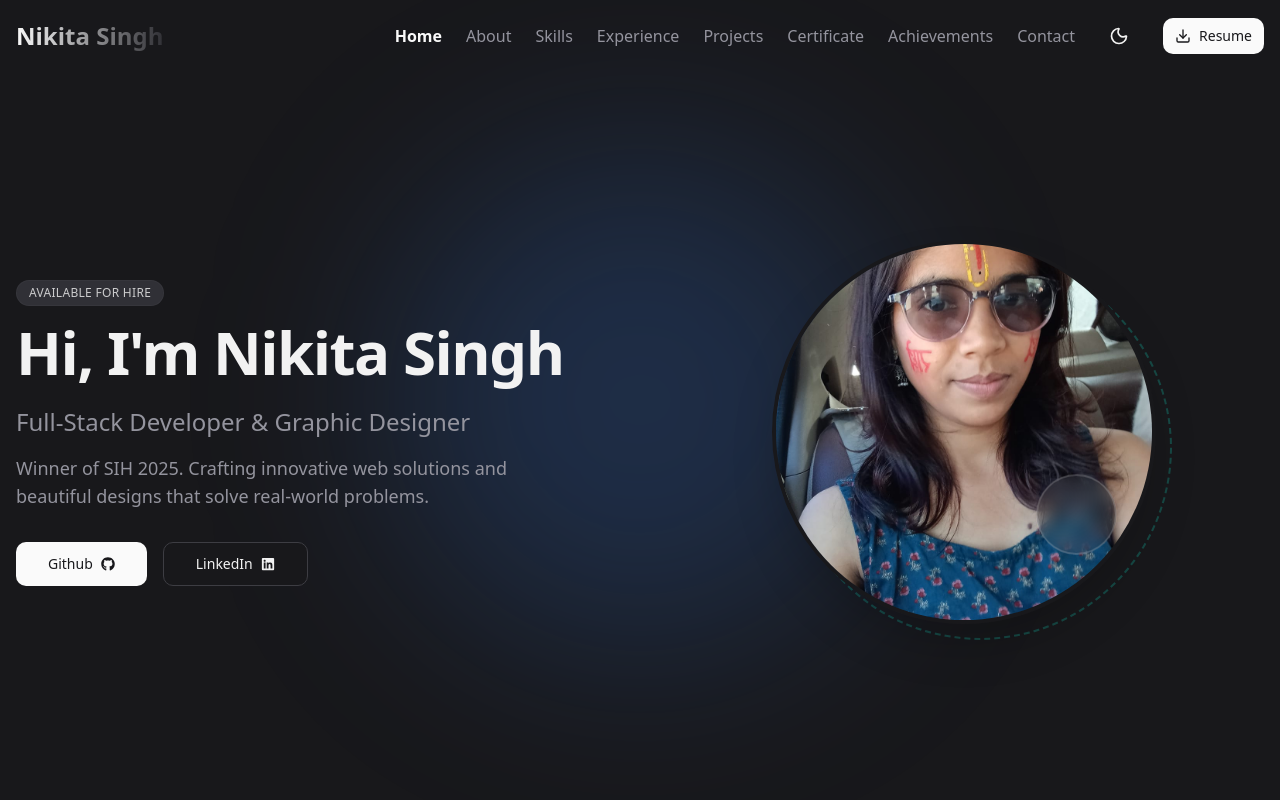
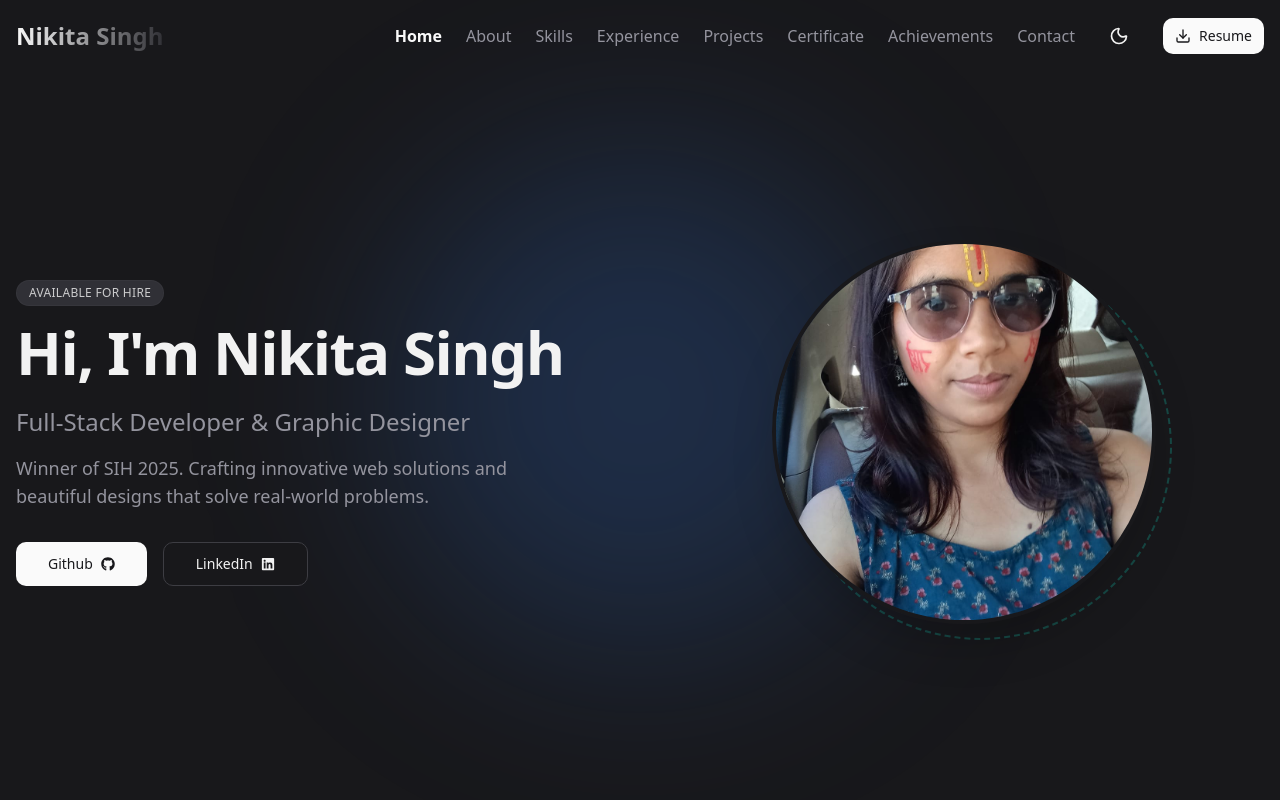
Before and after one commit to Nikita-singh-14/Nikita_Portfolio, a React (Vite) app: page / in a window 1280 px wide. Shown: the top 800 px of the page. Built offline with nearby package versions, Linux system fonts and the light colour scheme.

Commit message:
Some change

```diff
--- a/src/components/sections/Hero.jsx
+++ b/src/components/sections/Hero.jsx
@@ -71,9 +71,7 @@ export default function Hero() {
                 >
                     {/* Placeholder for Profile Image */}
                     <div className="w-64 h-64 md:w-96 md:h-96 rounded-full overflow-hidden border-4 border-background shadow-2xl relative z-10">
-                        <div className="absolute bottom-10 -translate-x-1/2 z-20 pointer-events-none right-0">
-                <div className='circle animate-float'></div>
-            </div>
+
                         <img
                             src="image.png"
                             alt="Nikita Singh"
```
